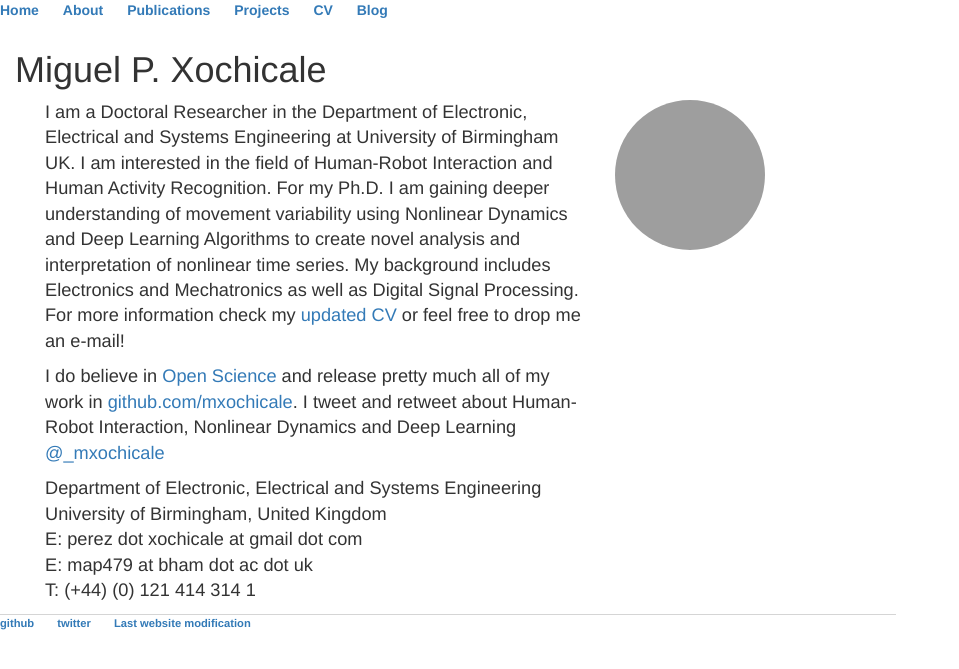
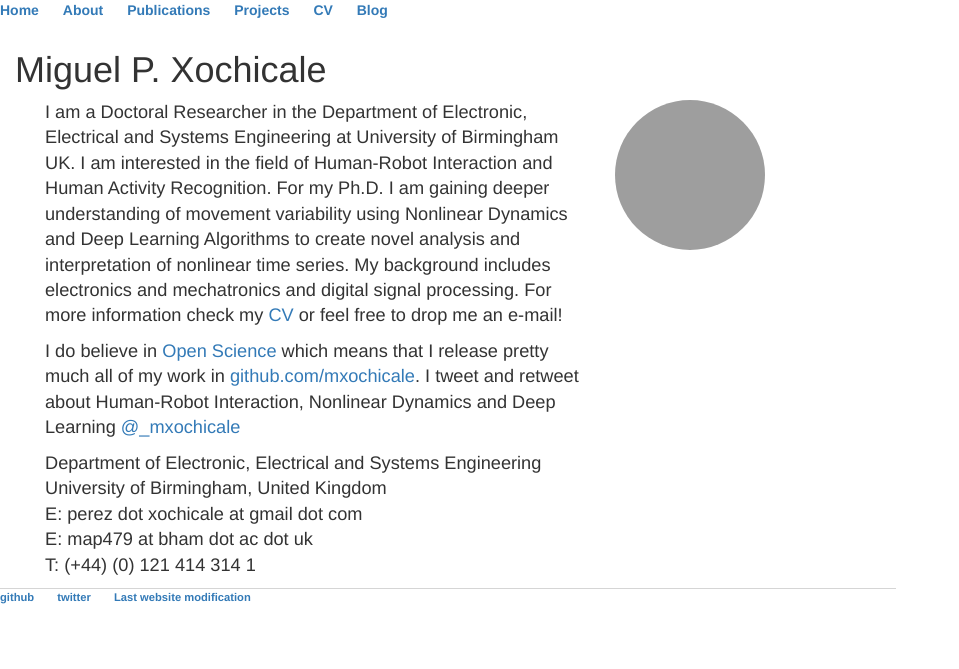
Before and after one commit to mxochicale/mxochicale.github.io, a Jekyll site: the page built from index.html, in a window 1280 px wide. Shown: the top 669 px of the page, without its empty margins (0-959 px from the left). Built offline with Jekyll 4.4.1, drawn with Linux system fonts in a browser that asks for light colours; grey boxes are pictures that could not be loaded.

Commit message:
update profile

```diff
--- a/index.html
+++ b/index.html
@@ -14,15 +14,15 @@ title: Miguel P. Xochicale
 				For my Ph.D. I am gaining deeper understanding of movement variability
 				using Nonlinear Dynamics and Deep Learning Algorithms to create novel
 				analysis and interpretation of nonlinear time series.
-				My background includes Electronics and Mechatronics as well as
-				Digital Signal Processing.
-				For more information check my <a href="https://github.com/mxochicale/cv/blob/master/latex-cv-document/cv.pdf"> updated CV </a>
+				My background includes electronics and mechatronics and
+				digital signal processing.
+				For more information check my <a href="https://github.com/mxochicale/cv/blob/master/latex-cv-document/cv.pdf"> CV </a>
 				or feel free to drop me an e-mail!
 				</p>
 
 				<p>
 					I do believe in <a href="https://en.wikipedia.org/wiki/Open_science"> Open Science </a>
-					and release pretty much all of my work in <a href="https://github.com/mxochicale"> github.com/mxochicale</a>.
+					which means that I release pretty much all of my work in <a href="https://github.com/mxochicale"> github.com/mxochicale</a>.
 					I tweet and retweet about Human-Robot Interaction, Nonlinear Dynamics and Deep Learning
 					<a href="https://twitter.com/_mxochicale"> @_mxochicale </a>
 				</p>
```
